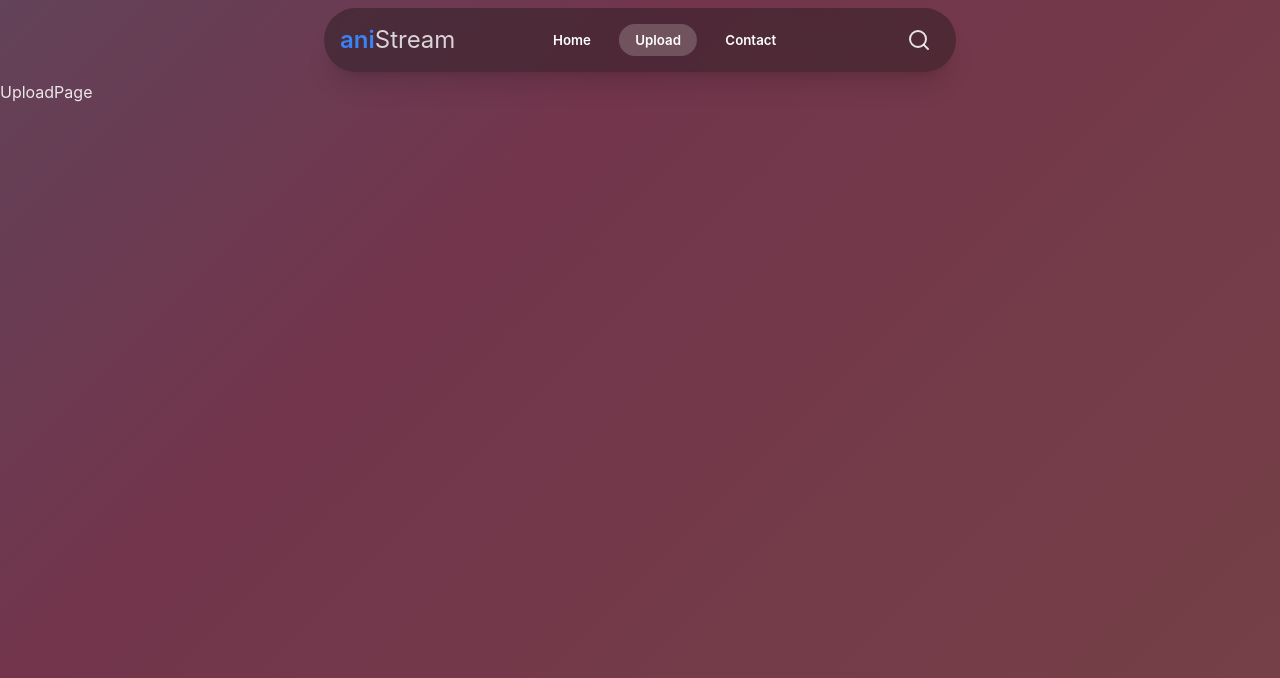
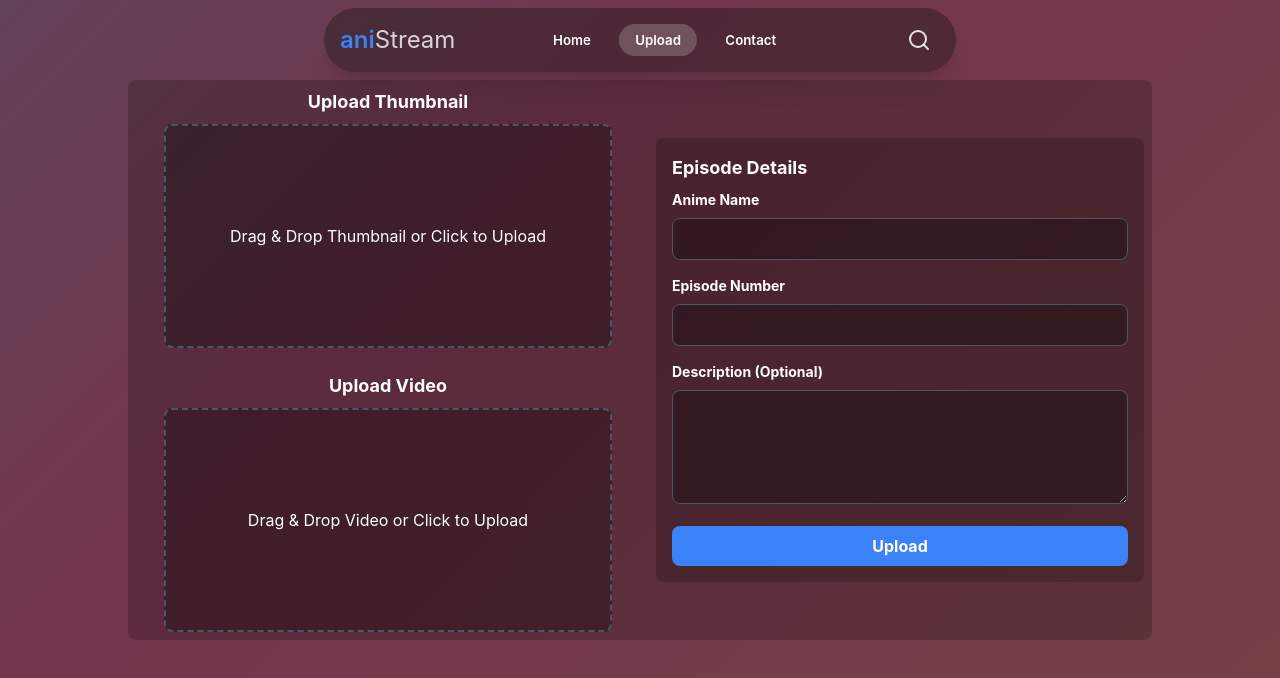
Before and after one commit to shantanu-p01/aniStream-Vite, a React (Vite) app: page /upload in a window 1280 px wide. Shown: the top 678 px of the page. Built offline with nearby package versions, Linux system fonts and the light colour scheme.

Commit message:
10. Added UploadPage     - added Ui for UploadPage     - added file picker and drag and drop functionality     - added cross button to discard the thumbnail and video

```diff
--- a/src/Pages/Home/HomePage.jsx
+++ b/src/Pages/Home/HomePage.jsx
@@ -7,7 +7,7 @@ import { IoIosArrowBack, IoIosArrowForward } from "react-icons/io";
 // Reusable component for a button (Season/Episode)
 const Button = ({ isActive, onClick, children, disabled }) => (
   <button
-    className={`w-10 h-10 flex items-center justify-center rounded-lg hover:bg-white/10 transition duration-300 ${isActive ? 'bg-white/20' : 'bg-black/20'} text-white ${disabled ? 'opacity-50 cursor-not-allowed' : ''}`}
+    className={`w-10 h-10 flex items-center justify-center rounded-lg hover:bg-white/20 transition duration-300 ${isActive ? 'bg-white/20' : 'bg-black/20'} text-white ${disabled ? 'opacity-50 cursor-not-allowed' : ''}`}
     onClick={onClick}
     disabled={disabled}
   >
--- a/src/Pages/Upload/UploadPage.jsx
+++ b/src/Pages/Upload/UploadPage.jsx
@@ -1,11 +1,187 @@
-import React from 'react'
+import React, { useState } from 'react';
+import { IoClose } from "react-icons/io5";
 
 const UploadPage = () => {
+  const [thumbnail, setThumbnail] = useState(null);
+  const [video, setVideo] = useState(null);
+  const [animeName, setAnimeName] = useState('');
+  const [episodeNumber, setEpisodeNumber] = useState('');
+  const [description, setDescription] = useState('');
+
+  const handleThumbnailChange = (e) => {
+    const file = e.target.files[0];
+    if (file) {
+      setThumbnail(file);
+    }
+  };
+
+  const handleVideoChange = (e) => {
+    const file = e.target.files[0];
+    if (file) {
+      setVideo(file);
+    }
+  };
+
+  const handleDragOver = (e) => {
+    e.preventDefault();
+  };
+
+  const handleDrop = (e, setFile) => {
+    e.preventDefault();
+    const file = e.dataTransfer.files[0];
+    if (file) {
+      setFile(file);
+    }
+  };
+
+  const removeFile = (fileType) => {
+    if (fileType === 'thumbnail') {
+      setThumbnail(null);
+    } else if (fileType === 'video') {
+      setVideo(null);
+    }
+  };
+
   return (
-    <main className='relative top-20'>
-      UploadPage
+    <main className='pt-20 p-2 min-h-screen h-full w-full'>
+      <div className='flex flex-col h-full lg:flex-row items-center justify-center gap-4 max-w-5xl mx-auto p-2 bg-black/20 rounded-lg'>
+        {/* Upload Section */}
+        <div className='w-full lg:w-1/2 flex flex-row flex-wrap items-center justify-center gap-6'>
+          {/* Thumbnail Upload Section */}
+          <div className='flex-1 flex flex-col items-center justify-center'>
+            <h2 className='text-white text-lg font-bold text-center lg:text-left mb-2'>Upload Thumbnail</h2>
+            <div
+              className='relative w-full lg:max-w-md min-w-[300px] h-56 overflow-hidden rounded-lg border-2 border-dashed border-gray-600 bg-black/30 flex items-center justify-center cursor-pointer group'
+              onDragOver={handleDragOver}
+              onDrop={(e) => handleDrop(e, setThumbnail)}
+            >
+              {!thumbnail ? (
+                <>
+                  <input
+                    type='file'
+                    accept='image/*'
+                    className='hidden'
+                    id='thumbnail-upload'
+                    onChange={handleThumbnailChange}
+                  />
+                  <label
+                    htmlFor='thumbnail-upload'
+                    className='w-full h-full flex items-center justify-center text-white cursor-pointer'
+                  >
+                    Drag & Drop Thumbnail or Click to Upload
+                  </label>
+                </>
+              ) : (
+                <>
+                  <img
+                    src={URL.createObjectURL(thumbnail)}
+                    alt='Thumbnail'
+                    className='object-cover h-full w-full'
+                  />
+                  {/* Cross Symbol for Removing Thumbnail */}
+                  <button
+                    onClick={() => removeFile('thumbnail')}
+                    className='absolute inset-0 flex items-center justify-center text-2xl text-red-500 opacity-0 group-hover:opacity-100 bg-black/70 transition duration-500'
+                  >
+                    <IoClose size="44"/>
+                  </button>
+                </>
+              )}
+            </div>
+          </div>
+
+          {/* Video Upload Section */}
+          <div className='flex-1 flex flex-col items-center justify-center'>
+            <h2 className='text-white text-lg font-bold text-center lg:text-left mb-2'>Upload Video</h2>
+            <div
+              className='relative w-full lg:max-w-md min-w-[300px] h-56 overflow-hidden rounded-lg border-2 border-dashed border-gray-600 bg-black/30 flex items-center justify-center cursor-pointer group'
+              onDragOver={handleDragOver}
+              onDrop={(e) => handleDrop(e, setVideo)}
+            >
+              {!video ? (
+                <>
+                  <input
+                    type='file'
+                    accept='video/*'
+                    className='hidden'
+                    id='video-upload'
+                    onChange={handleVideoChange}
+                  />
+                  <label
+                    htmlFor='video-upload'
+                    className='w-full h-full flex items-center justify-center text-white cursor-pointer'
+                  >
+                    Drag & Drop Video or Click to Upload
+                  </label>
+                </>
+              ) : (
+                <>
+                  <video
+                    src={URL.createObjectURL(video)}
+                    controls
+                    className='object-cover h-full w-full'
+                  />
+                  {/* Cross Symbol for Removing Video */}
+                  <button
+                    onClick={() => removeFile('video')}
+                    className='absolute inset-0 flex items-center justify-center text-2xl text-red-500 opacity-0 group-hover:opacity-100 bg-black/70 transition duration-500'
+                  >
+                    <IoClose size="44"/>
+                  </button>
+                </>
+              )}
+            </div>
+          </div>
+        </div>
+
+        {/* Episode Details Section */}
+        <div className='w-full lg:w-1/2 flex flex-col gap-4 flex-1'>
+          <div className='bg-black/20 p-4 rounded-lg flex-1'>
+            <h2 className='text-white text-lg font-bold text-center lg:text-left mb-2'>Episode Details</h2>
+            <div className='mb-4'>
+              <label className='block text-white text-sm font-bold mb-2'>
+                Anime Name
+              </label>
+              <input
+                type='text'
+                value={animeName}
+                onChange={(e) => setAnimeName(e.target.value)}
+                className='w-full px-3 py-2 rounded-lg bg-black/30 text-white border border-gray-600 focus:outline-none focus:border-blue-500'
+              />
+            </div>
+
+            <div className='mb-4'>
+              <label className='block text-white text-sm font-bold mb-2'>
+                Episode Number
+              </label>
+              <input
+                type='text'
+                value={episodeNumber}
+                onChange={(e) => setEpisodeNumber(e.target.value)}
+                className='w-full px-3 py-2 rounded-lg bg-black/30 text-white border border-gray-600 focus:outline-none focus:border-blue-500'
+              />
+            </div>
+
+            <div className='mb-4'>
+              <label className='block text-white text-sm font-bold mb-2'>
+                Description (Optional)
+              </label>
+              <textarea
+                value={description}
+                onChange={(e) => setDescription(e.target.value)}
+                className='w-full px-3 py-2 rounded-lg bg-black/30 text-white border border-gray-600 focus:outline-none focus:border-blue-500'
+                rows='4'
+              />
+            </div>
+
+            <button className='w-full bg-blue-500 hover:bg-blue-600 text-white font-bold py-2 px-4 rounded-lg'>
+              Upload
+            </button>
+          </div>
+        </div>
+      </div>
     </main>
-  )
+  );
 };
 
 export default UploadPage;
```
